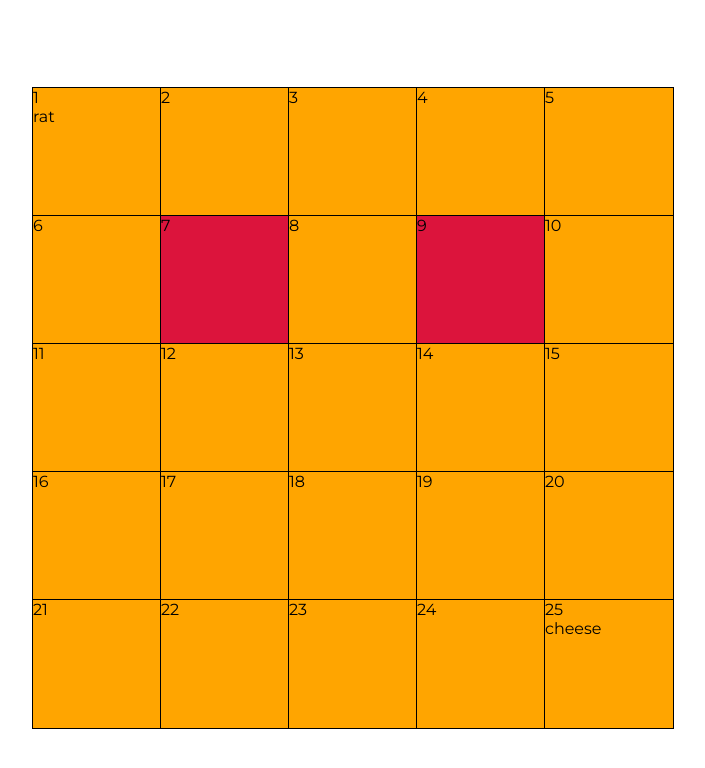
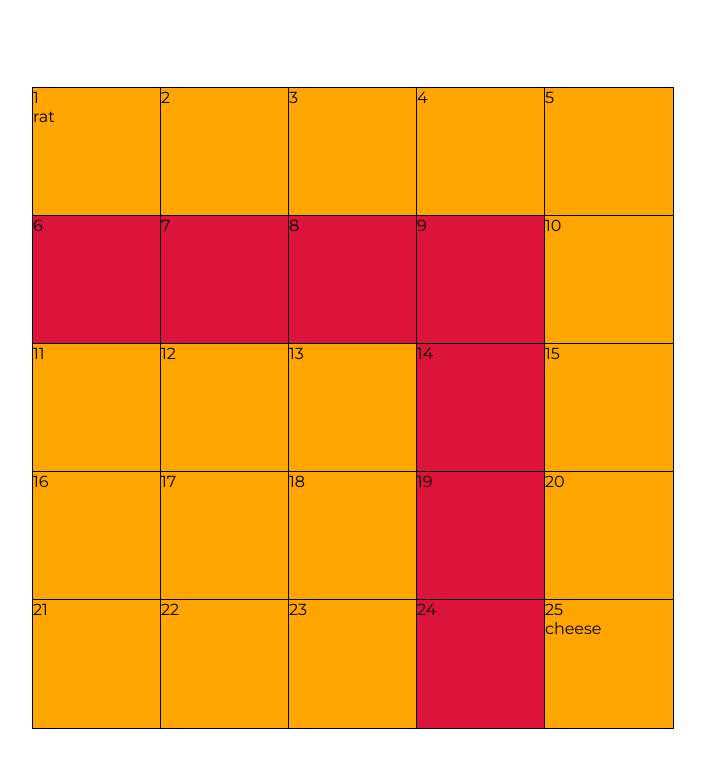
Before and after one commit to jersoroka/rat-in-a-maze-react, a React (Create React App) app: page / in a window 1280 px wide. Shown: the top 768 px of the page, without its empty margins (287-992 px from the left). Built offline with nearby package versions, Linux system fonts and the light colour scheme.

Commit message:
Rename and refactor squares

```diff
--- a/src/components/Grid.js
+++ b/src/components/Grid.js
@@ -4,24 +4,39 @@ import Square from './Square.js';
 
 export default function Grid() {
     const [cellsPerRow, setCellsPerRow] = useState(5);
-    const [squares, setSquares] = useState(generateSquares());
+    // change to set grid probably
+    const [grid, setGrid] = useState(generateGrid());
 
-    function generateSquares() {
-        let gridSquares = [];
+    function generateGrid() {
+        let gridRows = [];
+        for (let row = 0; row < cellsPerRow; row++) {
+            let rowArray = [];
+            for (let column = 1; column <= cellsPerRow; column++) {
+                const index = (cellsPerRow * row) + column;
+                // TODO: this isWall is temporary - will be changed to something user-defined later
+                const isWall = ((index >= 6 && index <= 9) || (index === 14) || (index === 19) || (index === 24))
+                rowArray.push({
+                    key: index,
+                    isMazeWall: isWall,
+                    index: index
+                })
+            }
+            gridRows.push(rowArray);
+        }
+        return gridRows;
+    }
 
-        for (let index = 1; index <= cellsPerRow * cellsPerRow; index++) {
-            if (index === 7 || index === 9) {
-                gridSquares.push(<Square colour="crimson" index={index} />)
-            } else {
-                gridSquares.push(<Square colour="orange" index={index}/>);
-            }
-        }
-        return gridSquares;
-    }
+
+
+    // this initial generateGrid can probably be abstracted. You only need access to cellsPerRow, squares
 
     return (
         <div className="grid">
-            {squares}
+            {grid.map(row => {
+                return row.map(square => {
+                    return <Square key={square.index} isMazeWall={square.isMazeWall} index={square.index}/>
+                })
+            })}
         </div>
     )
 }
--- a/src/components/Square.css
+++ b/src/components/Square.css
@@ -1,5 +1,13 @@
+.path {
+    background: orange;
+}
+
 .square {
     width: 20%;
     height: 20%;
     outline: 1px solid black;
 }
+
+.wall {
+    background: crimson;
+}
--- a/src/components/Square.js
+++ b/src/components/Square.js
@@ -1,10 +1,11 @@
-import React from 'react';
+import React, { useState } from 'react';
 import './Square.css';
 
-export default function Square({ colour, index }) {
+export default function Square({ index, isMazeWall }) {
+    const [isWall, setIsWall] = useState(isMazeWall);
 
     return (
-        <div className="square" style={{ background: colour }}>
+        <div className={`square ${isWall ? 'wall' : 'path'}`}>
             {index}
             {index === 1 && <div>rat</div>}
             {index === 25 && <div>cheese</div>}
```
